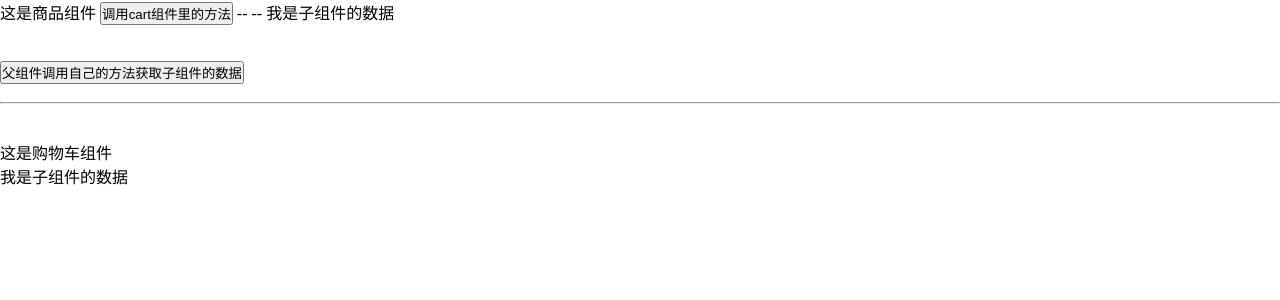
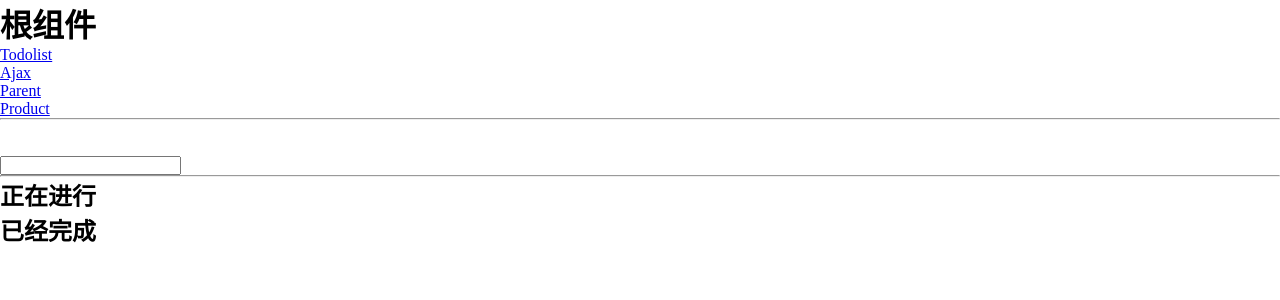
Before and after one commit to Koondik/AngularV4Demo, an Angular app: page /Todolist in a window 1280 px wide. Shown: the top 300 px of the page. Built offline with nearby package versions, Linux system fonts and the light colour scheme.

Commit message:
路由的配置及重定向

```diff
--- /dev/null
+++ b/src/app/app-routing.module.ts
@@ -0,0 +1,56 @@
+/*初始化生成带路由配置项目的指令
+* ng new 项目名称 --routing
+*/
+//配置路由文件
+import { NgModule } from "@angular/core";
+import { Routes, RouterModule } from "@angular/router";
+
+//引入组件
+import { TodolistComponent } from './components/todolist/todolist.component';
+import { AjaxComponent } from './components/ajax/ajax.component';
+import { ParentComponent } from './components/parent/parent.component';
+import { FooterComponent } from './components/footer/footer.component';
+import { ProductComponent } from './components/product/product.component';
+import { CartComponent } from './components/cart/cart.component';
+
+//配置路由
+const routes:Routes = [
+    {
+        path:'Todolist',
+        component:TodolistComponent,
+        children:[]
+    },
+    {
+        path:'Ajax',
+        component:AjaxComponent,
+        children:[]
+    },
+    {
+        path:'Parent',
+        component:ParentComponent,
+        children:[]
+    },
+    {
+        path:'Product',
+        component:ProductComponent,
+        children:[]
+    },
+    //默认跳转的路由
+    {   // 该种写法当你空路由时默认跳转，但路由不为空却没有匹配到时无法跳转
+        path:'',
+        redirectTo:'Todolist',
+        pathMatch:'full'
+    },
+    {   //改方法无论是空路由或者错误路由都会默认跳转到指定路由
+        path:'**',
+        redirectTo:'Todolist'
+    }
+
+]
+
+@NgModule({
+    imports:[RouterModule.forRoot(routes)],
+    exports:[RouterModule]
+})
+
+export class AppRoutingModule {}
--- a/src/app/app.component.html
+++ b/src/app/app.component.html
@@ -1,5 +1,14 @@
 <!--The content below is only a placeholder and can be replaced.-->
-
+<h1>根组件</h1>
+<header>
+    <ul>
+        <li><a routerLink='Todolist'>Todolist</a></li>
+        <li><a routerLink='Ajax'>Ajax</a></li>
+        <li><a routerLink='Parent'>Parent</a></li>
+        <li><a routerLink='Product'>Product</a></li>
+    </ul>
+</header>
+<hr>
 <!-- <app-header></app-header> -->
 
 <!-- <app-news></app-news> -->
@@ -7,4 +16,8 @@
 <!-- <app-todolist></app-todolist> -->
 <!-- <app-ajax></app-ajax> -->
 <!-- <app-parent></app-parent> -->
-<app-product></app-product>
+<!-- <app-product></app-product> -->
+
+
+<!-- 动态加载的组件显示的地方 -->
+<router-outlet></router-outlet>
--- a/src/app/app.module.ts
+++ b/src/app/app.module.ts
@@ -11,10 +11,14 @@ import { TodolistComponent } from './components/todolist/todolist.component';
 import { AjaxComponent } from './components/ajax/ajax.component';
 import { ParentComponent } from './components/parent/parent.component';
 import { FooterComponent } from './components/footer/footer.component';
+import { ProductComponent } from './components/product/product.component';
+import { CartComponent } from './components/cart/cart.component';
+
 
 import { StorageService } from './services/storage.service';/**引入服务 */
-import { ProductComponent } from './components/product/product.component';
-import { CartComponent } from './components/cart/cart.component';
+
+
+import { AppRoutingModule } from "./app-routing.module"; //引入路由文件
 @NgModule({
   declarations: [ /* 引入当前项目运行的组件，自定义组件都需要引入并且在这个里面进行配置 */
     AppComponent,
@@ -32,7 +36,8 @@ import { CartComponent } from './components/cart/cart.component';
     BrowserModule,
     FormsModule,
     HttpModule, //注入模块
-    JsonpModule
+    JsonpModule,
+    AppRoutingModule // 注入路由模块
   ],
   providers: [ StorageService ], /* 定义的服务 回头放在这个里面 */
   bootstrap: [AppComponent] /* 默认启动那个组件 */
```
